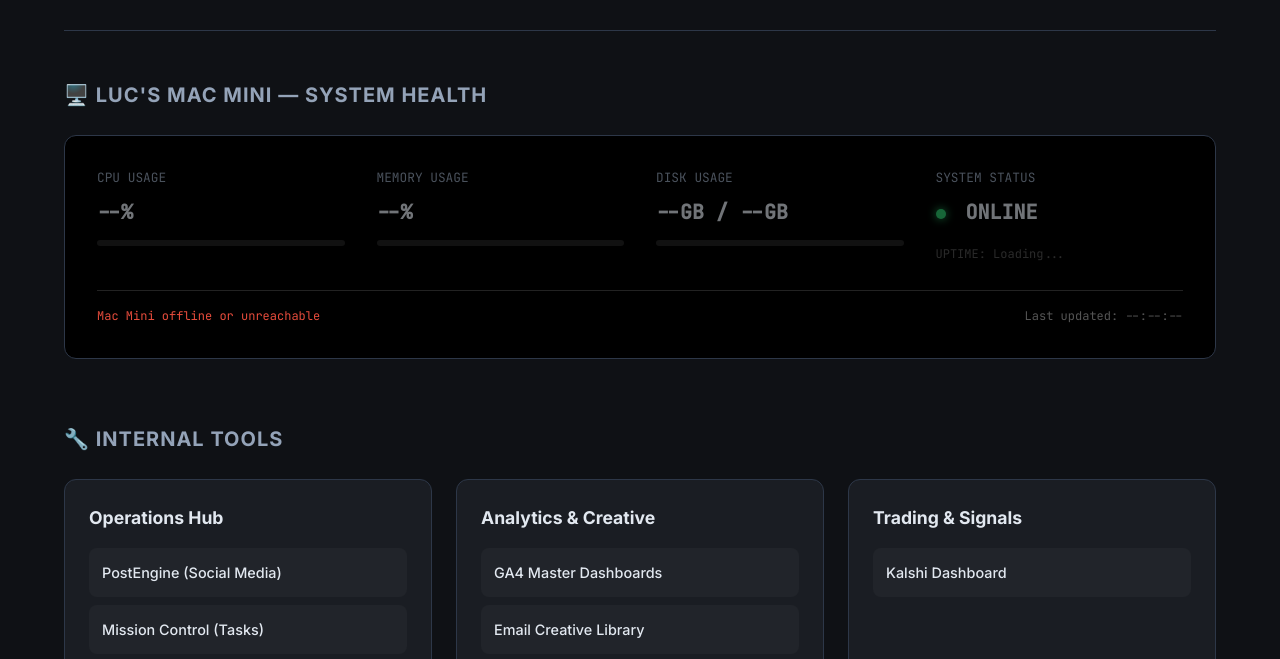
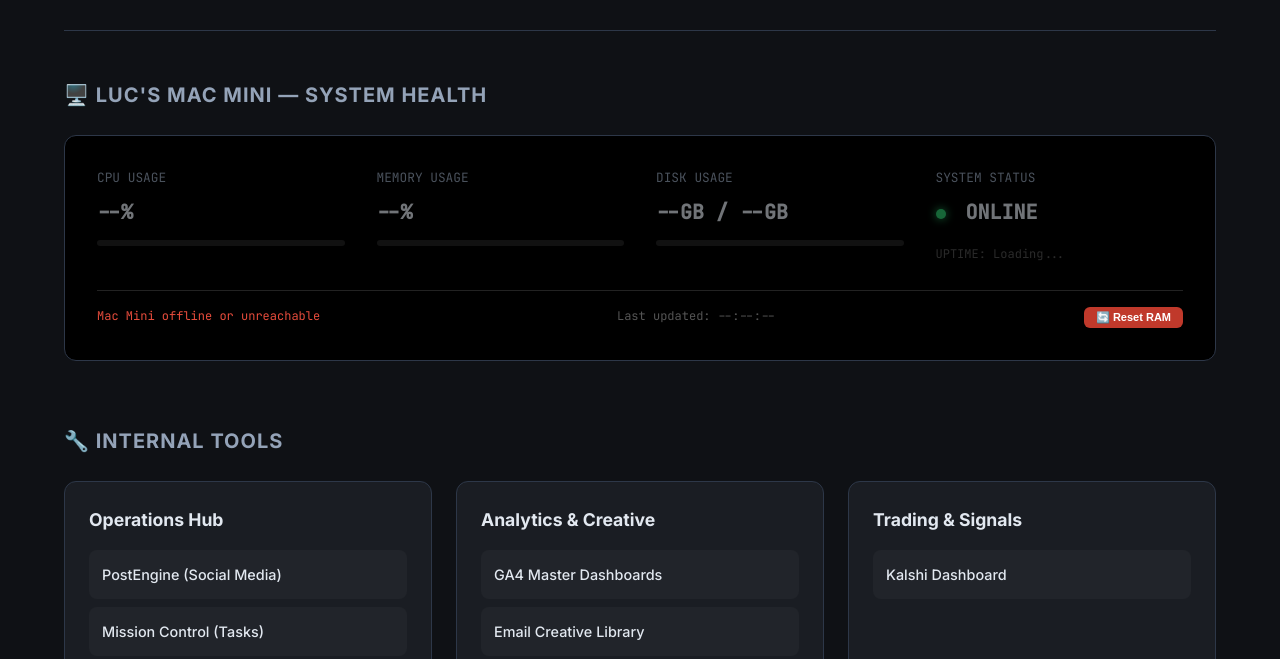
Before and after one commit to thecooperativeagency/hub, a plain HTML site: page index.html in a window 1280 px wide. Shown: the part 134-793 px from the top of the page. Drawn offline with Linux system fonts and the light colour scheme; no server answers.

Commit message:
Add RAM Reset button to hub — restarts heavy services via macmini API

```diff
--- a/index.html
+++ b/index.html
@@ -308,6 +308,7 @@
             <div class="health-footer">
                 <span id="refresh-status">Auto-refreshes every 30s</span>
                 <span id="last-updated">Last updated: --:--:--</span>
+                <button onclick="resetMac()" style="margin-left:12px;padding:4px 12px;background:#c0392b;border:none;border-radius:6px;color:white;font-size:11px;font-weight:600;cursor:pointer;" title="Restart heavy services to free RAM">🔄 Reset RAM</button>
             </div>
         </div>
     </section>
@@ -502,6 +503,21 @@
     setInterval(fetchHealth, 30000);
     updateClock();
     fetchHealth();
+
+    async function resetMac() {
+      const btn = document.querySelector('button[onclick="resetMac()"]');
+      btn.textContent = '⏳ Resetting...';
+      btn.disabled = true;
+      try {
+        const r = await fetch('https://macmini.thecoopbrla.com/reset', { method: 'POST' });
+        const d = await r.json();
+        btn.textContent = '✅ Done';
+        setTimeout(() => { btn.textContent = '🔄 Reset RAM'; btn.disabled = false; fetchHealth(); }, 3000);
+      } catch(e) {
+        btn.textContent = '❌ Failed';
+        setTimeout(() => { btn.textContent = '🔄 Reset RAM'; btn.disabled = false; }, 3000);
+      }
+    }
 </script>
 
 </body>
```
